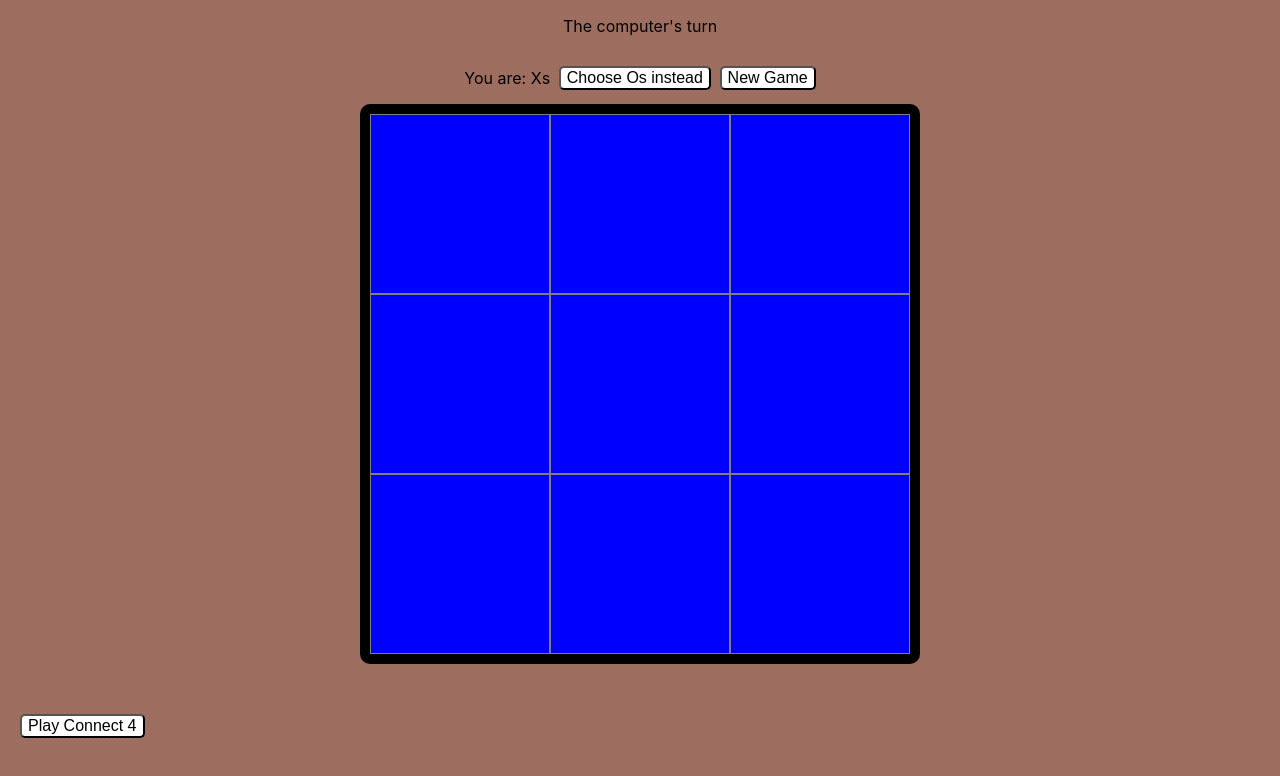
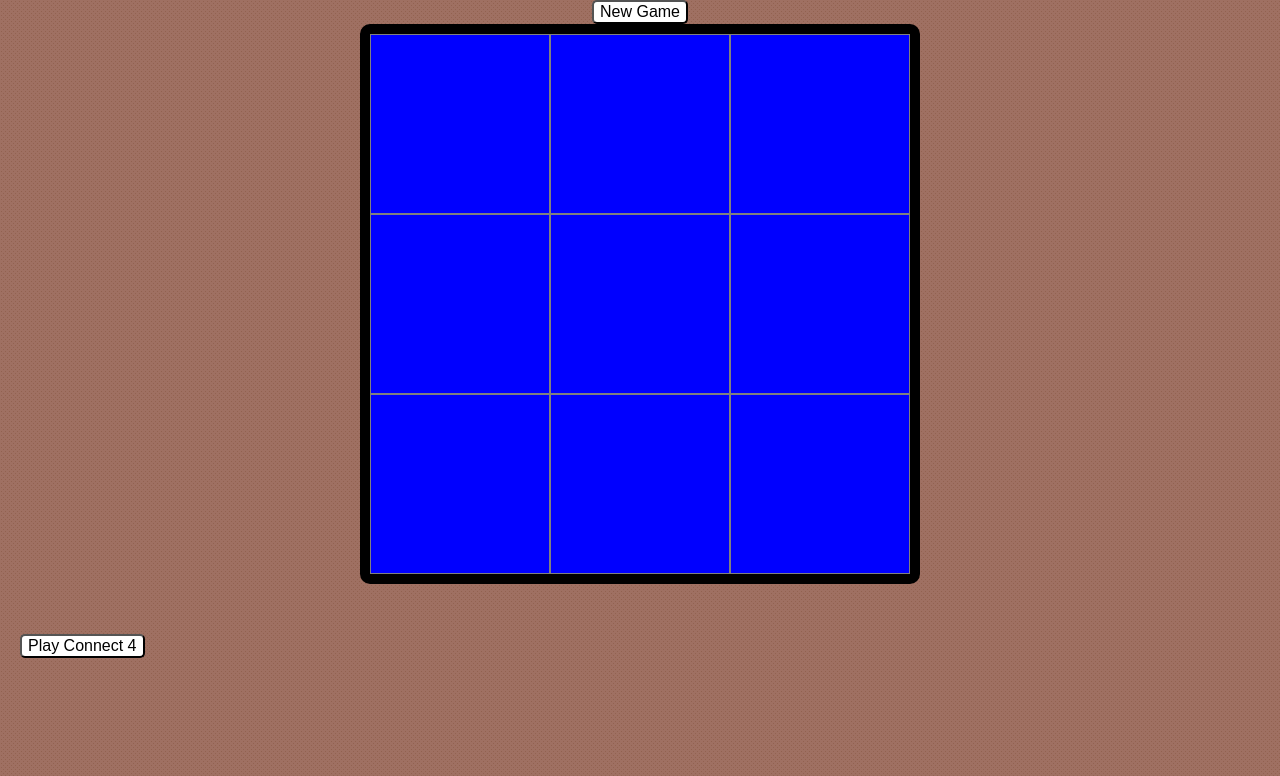
Before and after one commit to KateHoward10/noughts-and-crosses, a React (Create React App) app: page / in a window 1280 px wide. Shown: the top 776 px of the page. Built offline with nearby package versions, Linux system fonts and the light colour scheme.

Commit message:
Computer takes their turn first if indeed they are first

```diff
--- a/src/Grid.js
+++ b/src/Grid.js
@@ -19,7 +19,7 @@ class Grid extends Component {
       {index: 8, selectedBy: ""}
     ],
     winningThree: [],
-    myTurn: Boolean(Math.random() < 0.5)
+    playing: false
   }
 
   reset = () => {
@@ -37,7 +37,12 @@ class Grid extends Component {
         {index: 8, selectedBy: ""}
       ],
       winningThree: [],
-      myTurn: Boolean(Math.random() < 0.5)
+      myTurn: Boolean(Math.random() < 0.5),
+      playing: true
+    }, () => {
+      if (!this.state.myTurn) {
+        this.finishTurn();
+      }
     })
   }
 
@@ -54,10 +59,11 @@ class Grid extends Component {
     if (possibleThrees.some(combination => combination.every(boxNumber => boxes[boxNumber]["selectedBy"]===player))) {
       this.setState({
         win: player,
-        winningThree: possibleThrees.find(combination => combination.every(boxNumber => boxes[boxNumber]["selectedBy"]===player))
+        winningThree: possibleThrees.find(combination => combination.every(boxNumber => boxes[boxNumber]["selectedBy"]===player)),
+        playing: false
       });
     } else if (boxes.filter(box => box["selectedBy"]!=="").length>8) {
-      this.setState({ win: "draw" });
+      this.setState({ win: "draw", playing: false });
     };
   }
 
@@ -72,8 +78,8 @@ class Grid extends Component {
   }
 
   selectBox = key => {
-    const { win, boxes } = this.state;
-    if (boxes[key]["selectedBy"]==="" && win==="") {
+    const { win, boxes, myTurn, playing } = this.state;
+    if (playing && myTurn && boxes[key]["selectedBy"]==="" && win==="") {
       this.select(key, "me");
       this.checkForThree("me");
       if (win!=="") {
@@ -113,18 +119,20 @@ class Grid extends Component {
   }
 
   render() {
-    const { mySymbol, computerSymbol, win, winningThree, boxes, myTurn } = this.state;
+    const { mySymbol, computerSymbol, win, winningThree, boxes, myTurn, playing } = this.state;
     return (
       <div className="game">
-        <p>{myTurn ? "Your turn" : "The computer's turn"}</p>
-        <div className="controls">
-          <p>You are: {this.state.mySymbol}s</p>
-          <button onClick={this.changeSymbol}>Choose {this.state.computerSymbol}s instead</button>
-          <button onClick={this.reset}>New Game</button>
-        </div>
+        <button onClick={this.reset}>New Game</button>
+        {playing && (
+          <div className="controls">
+            <p>{myTurn ? "Your turn" : "The computer's turn"}</p>
+            <p>You are: {this.state.mySymbol}s</p>
+            <button onClick={this.changeSymbol}>Choose {computerSymbol}s instead</button>
+          </div>
+        )}
           {win==="draw" ? <h2>It's a draw</h2> : win==="me" ? <h2>You win!</h2> : win==="computer" ? <h2>The computer wins!</h2> : null}
           <div className="container">
-            {this.state.winningThree.length > 0 ? <svg className="path-container" width="540" height="540">
+            {winningThree.length > 0 ? <svg className="path-container" width="540" height="540">
               <line
                 x1={((winningThree[0] % 3) * 180) + 90}
                 y1={(Math.floor(winningThree[0] / 3) * 180) + 90}
```
